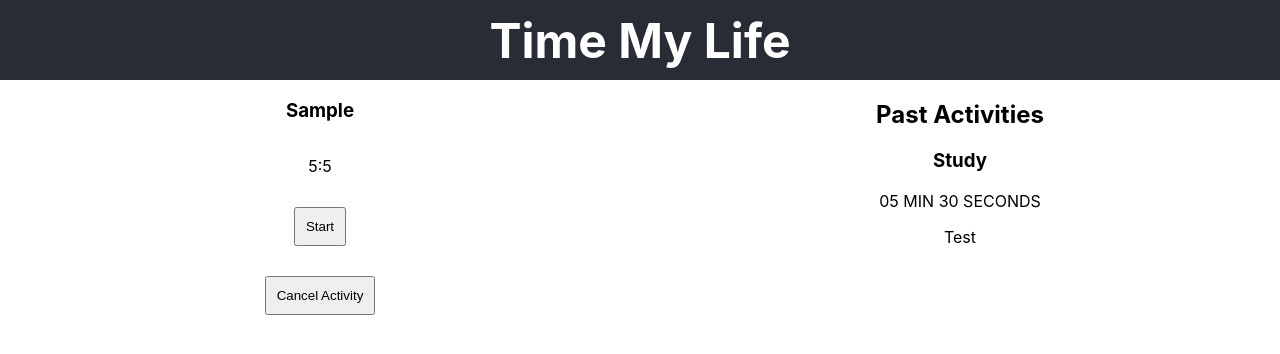
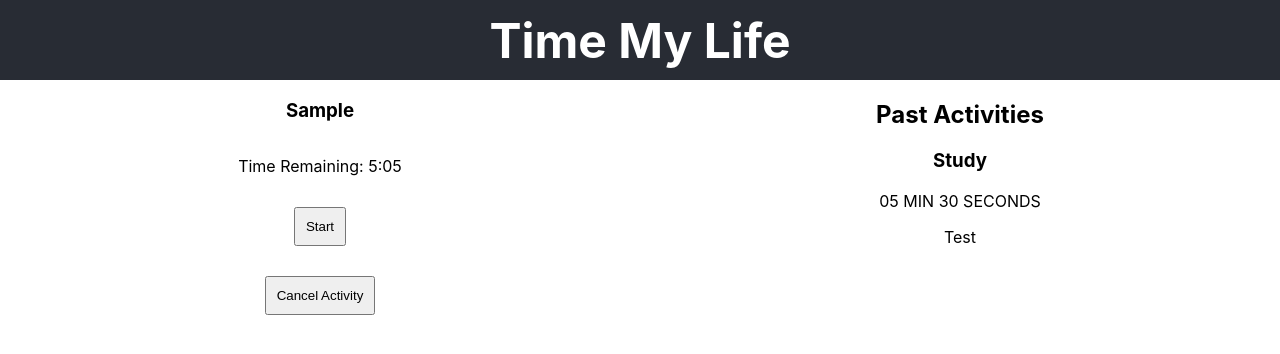
Before and after one commit to SamanthaLFreeman/timeMyLife, a React (Create React App) app: page / in a window 1280 px wide. Both pictures are taken after typing "Sample", "5", "5" into the empty fields and a click on the button "Start Activity". Shown: the top 354 px of the page. Built offline with nearby package versions, Linux system fonts and the light colour scheme.

Commit message:
Create a method for counting down the existing mins and secs of the timer

```diff
--- a/src/ActivityForm/ActivityForm.js
+++ b/src/ActivityForm/ActivityForm.js
@@ -16,8 +16,13 @@ class ActivityForm extends Component {
   }
 
   handleSubmit = () => {
-    console.log(this.state)
-    this.props.setCurrentActivity(this.state)
+    const currentActivity = {
+      categories: this.state.categories,
+      name: this.state.name
+    }
+    const secs = parseInt(this.state.secs)
+    const mins = parseInt(this.state.mins)
+    this.props.setCurrentActivity(currentActivity, mins, secs)
   }
 
   render() {
--- a/src/App/App.js
+++ b/src/App/App.js
@@ -15,16 +15,50 @@ class App extends Component {
           secs: '30'
         }
       ],
-      currentActivity: null
+      currentActivity: null,
+      mins: null,
+      secs: null
     }
   }
 
-  setCurrentActivity = (currentActivity) => {
-    this.setState({currentActivity});
+  setCurrentActivity = (currentActivity, mins, secs) => {
+    this.setState({currentActivity, mins, secs});
   }
 
   removeCurrentActivity = () => {
-    this.setState({currentActivity: null})
+    this.setState({
+      currentActivity: null,
+      mins: null,
+      secs: null
+    })
+  }
+
+  startTimer = () => {
+    const { mins, secs } = this.state
+    if(mins !== 0 && secs !== 0) {
+    this.myInterval = setInterval(() => {
+      if (secs > 0) {
+        this.setState({
+          secs: secs - 1
+        })
+      }
+      if (secs === 0) {
+        if (mins === 0) {
+          clearInterval(this.myInterval)
+        } else {
+          this.setState({
+            mins: mins - 1,
+            secs: 59,
+
+          })
+        }
+      }
+    }, 1000)
+  }
+  }
+
+  componentWillUnmount() {
+    clearInterval(this.myInterval)
   }
 
   render() {
@@ -35,7 +69,10 @@ class App extends Component {
         </header>
         <main className="main">
           {!this.state.currentActivity && <ActivityForm setCurrentActivity={this.setCurrentActivity} />}
-          {this.state.currentActivity && <Timer removeCurrentActivity={this.removeCurrentActivity} currentActivity={this.state.currentActivity} />}
+          {this.state.currentActivity && <Timer removeCurrentActivity={this.removeCurrentActivity} currentActivity={this.state.currentActivity}
+          mins={this.state.mins}
+          secs={this.state.secs}
+          startTimer={this.startTimer} />}
           <PastActivities activities={this.state.activities} />
         </main>
       </div>
--- a/src/Timer/Timer.js
+++ b/src/Timer/Timer.js
@@ -1,11 +1,11 @@
 import React from 'react';
 
-const Timer = ({removeCurrentActivity, currentActivity}) => {
+const Timer = ({removeCurrentActivity, currentActivity, mins, secs, startTimer}) => {
   return (
     <section className='ActivityForm'>
       <h3>{currentActivity.name}</h3>
-      <p>{currentActivity.mins}:{currentActivity.secs}</p>
-      <button>Start</button>
+      <p>Time Remaining: {mins}:{secs < 10 ? `0${secs}` : secs}</p>
+      <button onClick={startTimer}>Start</button>
       <button onClick={removeCurrentActivity}>Cancel Activity</button>
     </section>
   )
```
